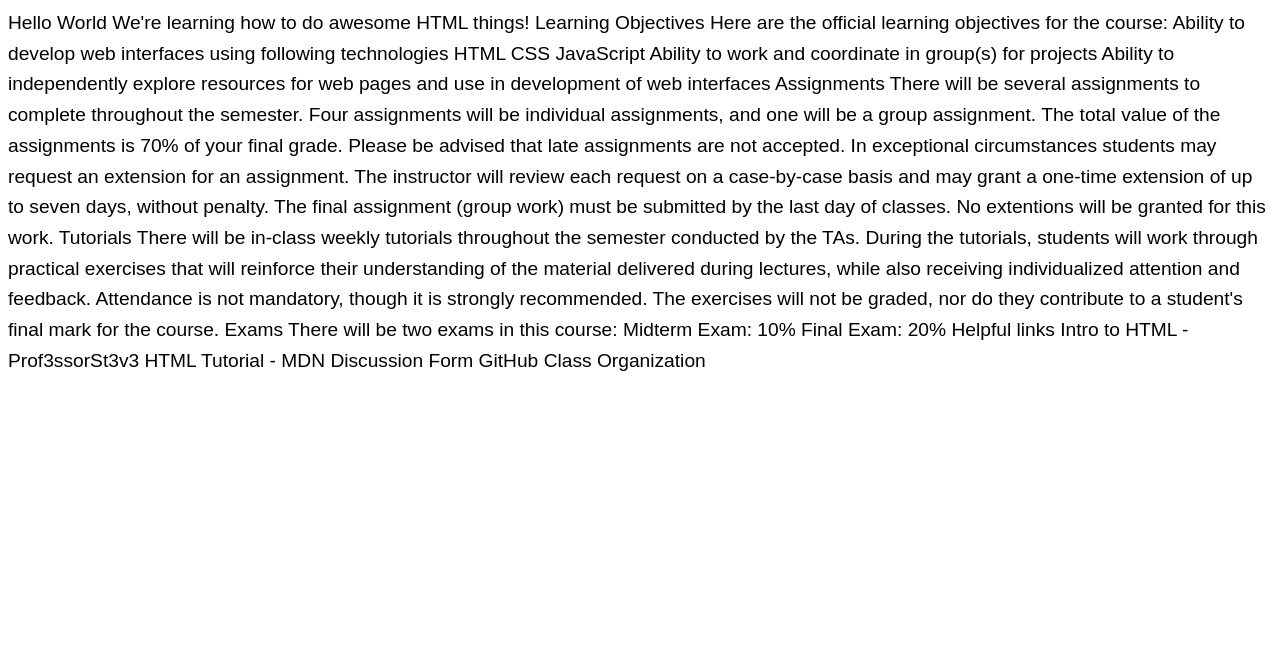
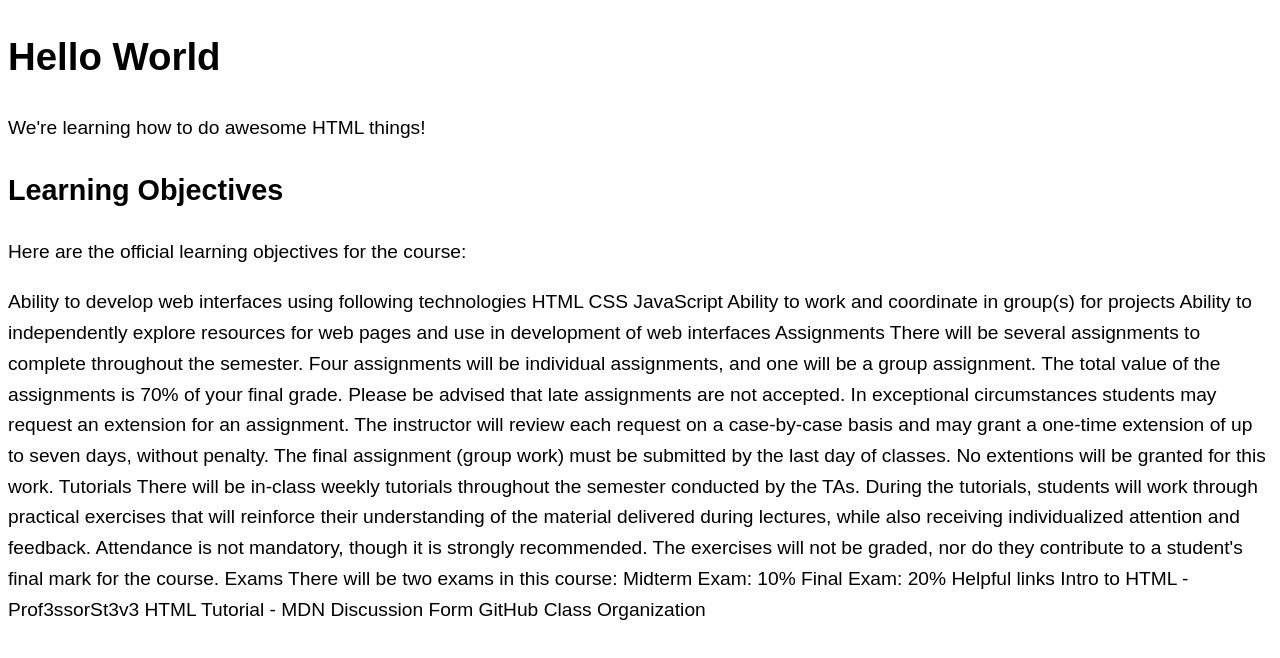
Before and after one commit to irm1005-itec1005-fall-2023/tutorial-exercise-01-AziziBernardEdwin, a plain HTML site: page index.html in a window 1280 px wide. Drawn offline with Linux system fonts and the light colour scheme.

Commit message:
Added an h1, added a p tag

```diff
--- a/index.html
+++ b/index.html
@@ -28,17 +28,17 @@
     <!-- You may remove the extra comments when you finish -->
 
     <!-- h1 -->
-    Hello World
+    <h1>Hello World</h1>
 
     <!-- p -->
     <!-- abbr around the word HTML -->
-    We're learning how to do awesome HTML things!
+  <p>We're learning how to do awesome <abbr>HTML</abbr> things!</p>
 
     <!-- h2 -->
-    Learning Objectives
+    <h2>Learning Objectives</h2>
 
     <!-- p -->
-    Here are the official learning objectives for the course:
+   <p>Here are the official learning objectives for the course:</p>
 
     <!-- Below are three list items-->
     Ability to develop web interfaces using following technologies
```
